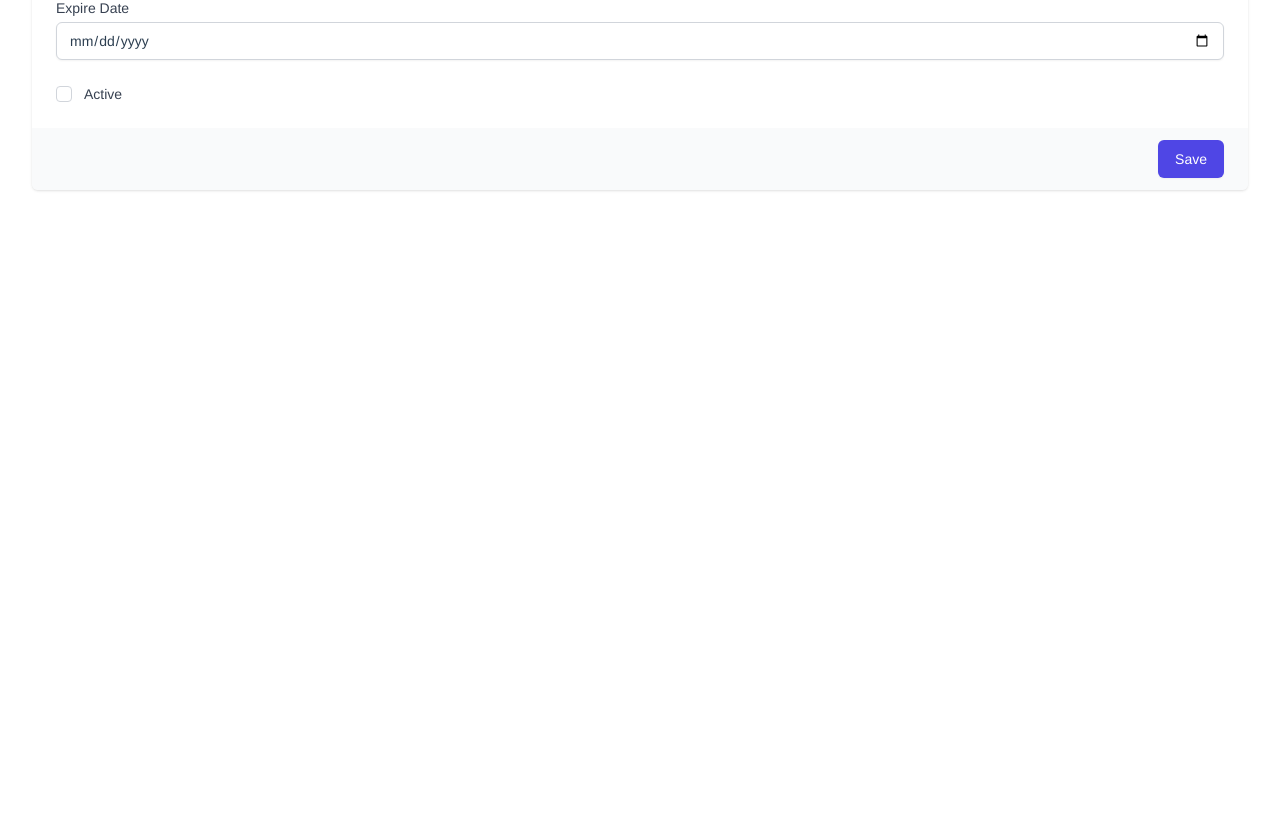
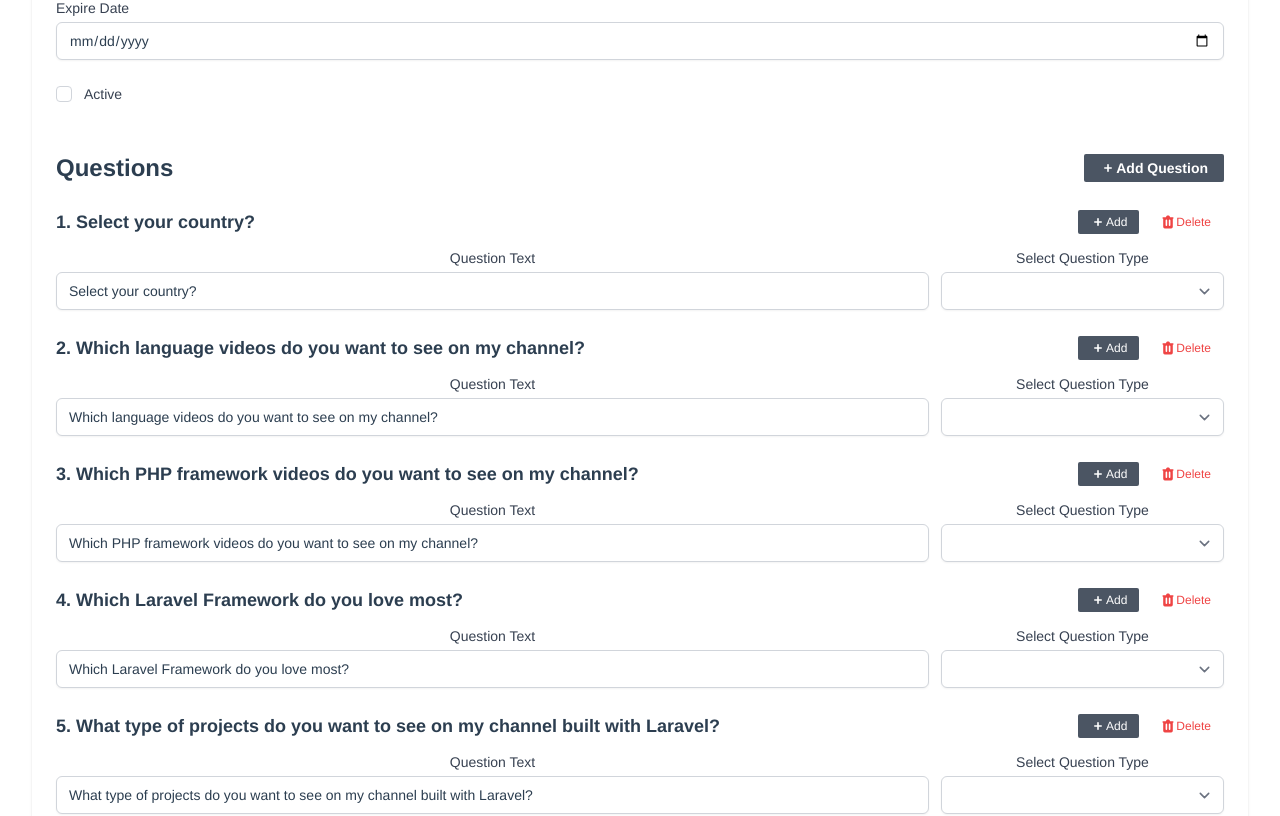
Before and after one commit to sergiychaiuk/laravel-vue-survey, a Vue app in the folder vue/: page /surveys/1 in a window 1280 px wide. Shown: the part 678-1494 px from the top of the page. Before the commit the page ends 916 px from the top, so only its background shows below. Built offline with nearby package versions, Linux system fonts and the light colour scheme; sample sign-in values are in the browser's storage; the HTML template or start-up script is replaced by a standard one.

Commit message:
started working on questions, displayed question inputs

```diff
--- /dev/null
+++ b/vue/src/components/editor/QuestionEditor.vue
@@ -0,0 +1,109 @@
+<template>
+  <div class="flex items-center justify-between">
+    <h3 class="text-lg font-bold">{{ index + 1 }}. {{ model.question }}</h3>
+
+    <div class="flex items-center">
+      <!-- Add new question -->
+      <button
+        type="button"
+        class="flex items-center text-xs py-1 px-3 mr-2 rounded-sm text-white bg-gray-600 hover:bg-gray-700"
+        @click="addQuestion()"
+      >
+        <svg
+          xmlns="http://www.w3.org/2000/svg"
+          class="h-4 w-4"
+          viewBox="0 0 20 20"
+          fill="currentColor"
+        >
+          <path
+            fill-rule="evenodd"
+            d="M10 5a1 1 0 011 1v3h3a1 1 0 110 2h-3v3a1 1 0 11-2 0v-3H6a1 1 0 110-2h3V6a1 1 0 011-1z"
+            clip-rule="evenodd"
+          />
+        </svg>
+        Add
+      </button>
+      <!--/ Add new question -->
+
+      <!-- Delete question -->
+      <button
+        type="button"
+        class="flex items-center text-xs py-1 px-3 rounded-sm border border-transparent text-red-500 hover:border-red-600"
+        @click="deleteQuestion()"
+      >
+        <svg
+          xmlns="http://www.w3.org/2000/svg"
+          class="h-4 w-4"
+          viewBox="0 0 20 20"
+          fill="currentColor"
+        >
+          <path
+            fill-rule="evenodd"
+            d="M9 2a1 1 0 00-.894.553L7.382 4H4a1 1 0 000 2v10a2 2 0 002 2h8a2 2 0 002-2V6a1 1 0 100-2h-3.382l-.724-1.447A1 1 0 0011 2H9zM7 8a1 1 0 012 0v6a1 1 0 11-2 0V8zm5-1a1 1 0 00-1 1v6a1 1 0 102 0V8a1 1 0 00-1-1z"
+            clip-rule="evenodd"
+          />
+        </svg>
+        Delete
+      </button>
+      <!--/ Delete question -->
+    </div>
+  </div>
+
+  <div class="grid gap-3 grid-cols-12">
+    <!-- Question -->
+    <div class="mt-3 col-span-9">
+      <label
+        :for="'question_text_' + model.data"
+        class="block text-sm font-medium text-gray-700"
+      >
+        Question Text
+      </label>
+      <input
+        :id="'question_text_' + model.data"
+        v-model="model.question"
+        class="mt-1 focus:ring-indigo-500 focus:border-indigo-500 block w-full shadow-sm sm:text-sm border-gray-300 rounded-md"
+        type="text"
+        :name="'question_text_' + model.data"
+        @change="dataChange"
+      />
+    </div>
+    <!--/ Question -->
+
+    <!-- Question Type -->
+    <div class="mt-3 col-span-3">
+      <label
+        for="question_type"
+        class="block text-sm font-medium text-gray-700"
+      >
+        Select Question Type
+      </label>
+      <select
+        id="question_type"
+        v-model="model.type"
+        class="mt-1 block w-full py-2 px-3 border border-gray-300 bg-white rounded-md shadow-sm focus:outline-none focus:ring-indigo-500 focus:border-indigo-500 sm:text-sm"
+        name="question_type"
+        @change="typeChange"
+      >
+        <option v-for="type in questionTypes" :key="type" :value="type">
+          {{ upperCaseFirst(type) }}
+        </option>
+      </select>
+    </div>
+    <!--/ Question Type -->
+  </div>
+
+  <div class="mt-3 col-span-9"></div>
+</template>
+
+<script setup>
+import { ref } from "vue";
+
+const props = defineProps({
+  question: Object,
+  index: Number,
+});
+
+const emits = defineEmits(["change", "addQuestion", "deleteQuestion"]);
+
+const model = ref(JSON.parse(JSON.stringify(props.question)));
+</script>
--- a/vue/src/views/SurveyView.vue
+++ b/vue/src/views/SurveyView.vue
@@ -124,6 +124,45 @@
           </div>
           <!--/ Status -->
         </div>
+
+        <div class="px-4 py-5 bg-white space-y-6 sm:p-6">
+          <h3 class="text-2xl font-semibold flex items-center justify-between">
+            Questions
+
+            <button
+              type="button"
+              class="flex items-center text-sm py-1 px-4 rounded-sm text-white bg-gray-600 hover:bg-gray-700"
+              @click="addQuestion()"
+            >
+              <svg
+                xmlns="http://www.w3.org/2000/svg"
+                class="h-4 w-4"
+                viewBox="0 0 20 20"
+                fill="currentColor"
+              >
+                <path
+                  fill-rule="evenodd"
+                  d="M10 5a1 1 0 011 1v3h3a1 1 0 110 2h-3v3a1 1 0 11-2 0v-3H6a1 1 0 110-2h3V6a1 1 0 011-1z"
+                  clip-rule="evenodd"
+                />
+              </svg>
+              Add Question
+            </button>
+          </h3>
+          <div v-if="!model.questions.length" class="text-center text-gray-600">
+            You don't have any questions created
+          </div>
+          <div v-for="(question, index) in model.questions" :key="question.id">
+            <QuestionEditor
+              :question="question"
+              :index="index"
+              @change="questionChange"
+              @addQuestion="addQuestion"
+              @deleteQuestion="deleteQuestion"
+            />
+          </div>
+        </div>
+
         <div class="px-4 py-3 bg-gray-50 text-right sm:px-6">
           <button
             type="submit"
@@ -143,6 +182,7 @@ import { useRoute } from "vue-router";
 import { ref } from "vue";
 
 import PageComponent from "../components/PageComponent.vue";
+import QuestionEditor from "../components/editor/QuestionEditor.vue";
 
 const route = useRoute();
 
@@ -152,7 +192,7 @@ let model = ref({
   description: null,
   image: null,
   expire_date: null,
-  question: [],
+  questions: [],
 });
 
 if (route.params.id) {
```
